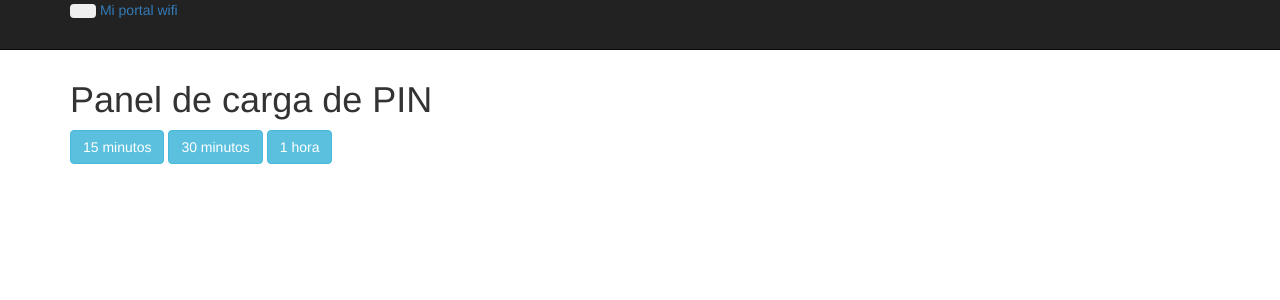
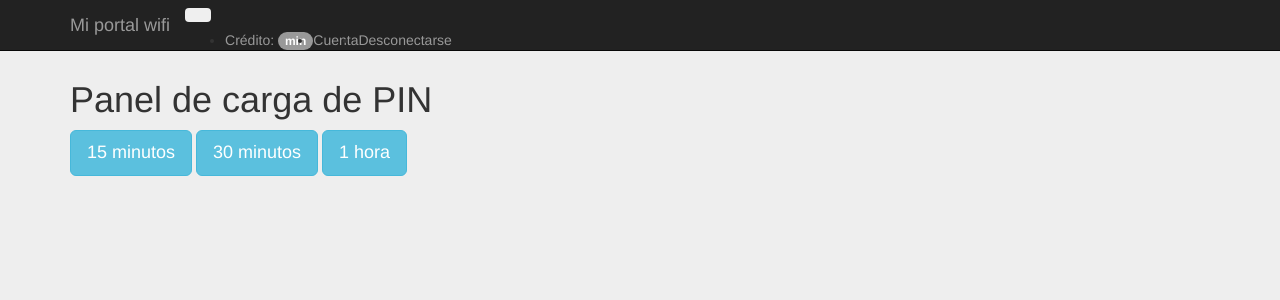
Before and after one commit to pablokbs/miportalwifi, a PHP site: page /clientes/index2.php in a window 1280 px wide. Shown: the top 300 px of the page. Run offline with PHP 8.4, Linux system fonts and the light colour scheme; the visitor is signed in with stand-in values (Sample User, id 1); data that the repository does not hold is empty; some libraries are stand-ins or nearby versions.

Commit message:
minor fixes to client panel

```diff
--- a/clientes/index2.php
+++ b/clientes/index2.php
@@ -21,7 +21,11 @@ mysql_select_db("$dbname")or die("cannot select DB");
     <meta name="author" content="">
 
     <!-- Le styles -->
-    <link href="//netdna.bootstrapcdn.com/bootstrap/3.0.0/css/bootstrap.min.css" rel="stylesheet">
+    <link href="../include/bootstrap/dist/css/bootstrap.css" rel="stylesheet">
+    <link href="../include/bootstrap/dist/css/signin.css" rel="stylesheet">
+    <link href="../include/bootstrap/dist/css/portal-narrow.css" rel="stylesheet">
+
+
     <style>
       body {
         padding-top: 60px; /* 60px to make the container go all the way to the bottom of the topbar */
@@ -34,12 +38,6 @@ mysql_select_db("$dbname")or die("cannot select DB");
       <script src="js/html5shiv.js"></script>
     <![endif]-->
 
-    <!-- Fav and touch icons -->
-    <link rel="apple-touch-icon-precomposed" sizes="144x144" href="ico/apple-touch-icon-144-precomposed.png">
-    <link rel="apple-touch-icon-precomposed" sizes="114x114" href="ico/apple-touch-icon-114-precomposed.png">
-      <link rel="apple-touch-icon-precomposed" sizes="72x72" href="ico/apple-touch-icon-72-precomposed.png">
-                    <link rel="apple-touch-icon-precomposed" href="ico/apple-touch-icon-57-precomposed.png">
-                                   <link rel="shortcut icon" href="ico/favicon.png">
   </head>
    <div class="container">
 
@@ -62,9 +60,9 @@ mysql_select_db("$dbname")or die("cannot select DB");
 
 	<form name="carga" method="post" action="<?php echo $_SERVER['PHP_SELF']; ?>">
 
-        	<button class="btn btn-large btn-info" type="submit" name="15min" value="15 minutos">15 minutos</button>
-	        <button class="btn btn-large btn-info" type="submit" name="30min" value="30 minutos">30 minutos</button>
-        	<button class="btn btn-large btn-info" type="submit" name="1h" value="1 hora">1 hora</button>
+        	<button class="btn btn-lg btn-info" type="submit" name="15min" value="15 minutos">15 minutos</button>
+	        <button class="btn btn-lg btn-info" type="submit" name="30min" value="30 minutos">30 minutos</button>
+        	<button class="btn btn-lg btn-info" type="submit" name="1h" value="1 hora">1 hora</button>
 
 	</form>
 
@@ -73,16 +71,15 @@ mysql_select_db("$dbname")or die("cannot select DB");
   <body>
 
     <div class="navbar navbar-inverse navbar-fixed-top">
-      <div class="navbar-inner">
         <div class="container">
-          <button type="button" class="btn btn-navbar" data-toggle="collapse" data-target=".nav-collapse">
+          <button type="button" class="btn navbar-btn" data-toggle="collapse" data-target=".navbar-collapse">
             <span class="icon-bar"></span>
             <span class="icon-bar"></span>
             <span class="icon-bar"></span>
           </button>
-          <a class="brand" href="http://miportalwifi.com.ar/clientes/index2.php">Mi portal wifi</a>
-          <div class="nav-collapse collapse">
-            <ul class="nav">
+          <a class="navbar-brand" href="http://miportalwifi.com.ar/clientes/index2.php">Mi portal wifi</a>
+          <div class="navbar-collapse collapse">
+            <ul class="navbar-nav">
 	      <li><a href="index2.php">
 		<?php
 			$logged_user = $_SESSION['myusername'];
@@ -98,7 +95,7 @@ mysql_select_db("$dbname")or die("cannot select DB");
   	      <li><a href="account.php">Cuenta</a></li>
 	     <li><a href="logout.php">Desconectarse</a></li>
             </ul>
-          </div><!--/.nav-collapse -->
+          </div><!--/.navbar-collapse -->
         </div>
       </div>
     </div>
```
